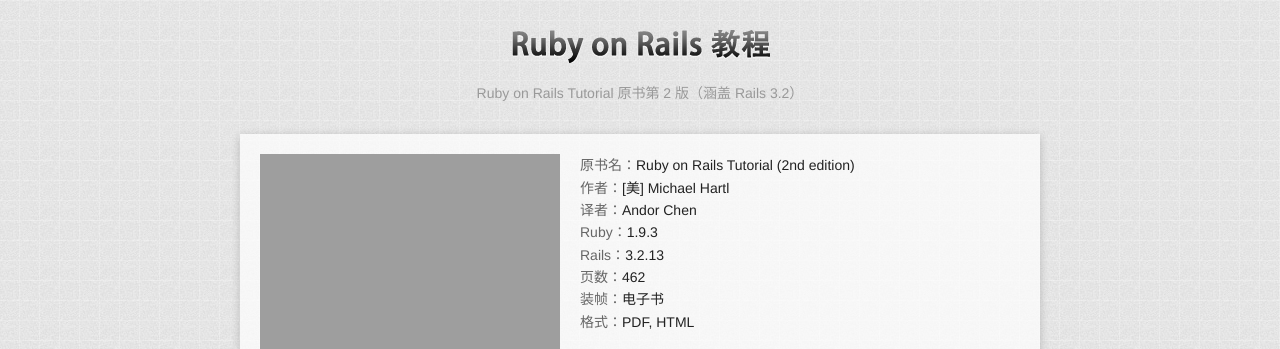
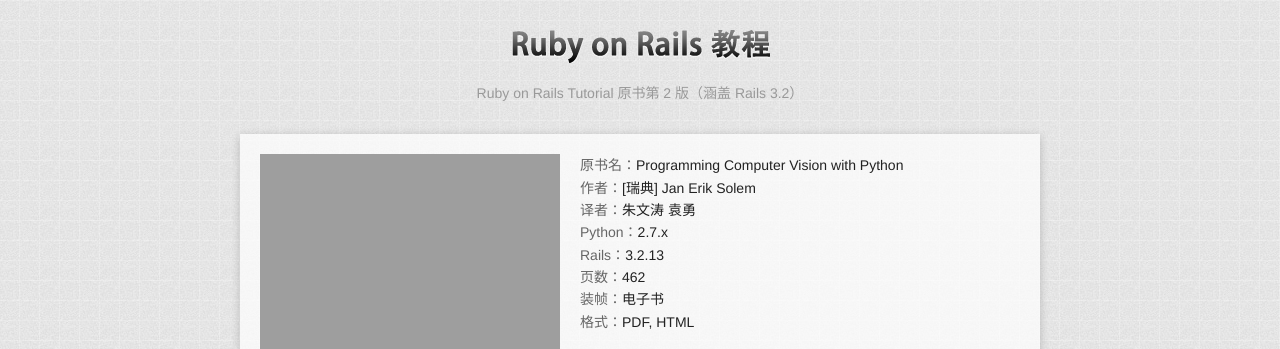
Before and after one commit to willard-yuan/pcvwithpython, a Jekyll site: the page built from index.md, in a window 1280 px wide. Shown: the top 349 px of the page. Built offline with Jekyll 4.4.1, drawn with Linux system fonts in a browser that asks for light colours; nearby versions of some CDN libraries; library files that are not in the unit come from our copies; Markdown is read by kramdown in place of the engine named in the settings.

Commit message:
update index.md

```diff
--- a/index.md
+++ b/index.md
@@ -3,16 +3,16 @@
 ---
 
 <div class="bookinfo">
-	<img src="{{ site.url }}/assets/images/cover.jpg" title="Ruby on Rails 教程" alt="Ruby on Rails 教程" width="300" height="422" />
+	<img src="{{ site.url }}/assets/images/cover.jpg" title="Python计算机视觉编程" alt="Python计算机视觉编程" width="300" height="422" />
 	<dl>
 		<dt>原书名：</dt>
-		<dd>Ruby on Rails Tutorial (2nd edition)</dd>
+		<dd>Programming Computer Vision with Python</dd>
 		<dt>作者：</dt>
-		<dd>[美] Michael Hartl</dd>
+		<dd>[瑞典] Jan Erik Solem</dd>
 		<dt>译者：</dt>
-		<dd>Andor Chen</dd>
-		<dt>Ruby：</dt>
-		<dd>1.9.3</dd>
+		<dd>朱文涛 袁勇</dd>
+		<dt>Python：</dt>
+		<dd>2.7.x</dd>
 		<dt>Rails：</dt>
 		<dd>3.2.13</dd>
 		<dt>页数：</dt>
@@ -55,7 +55,7 @@
 			<li><a href="{{ site.url }}chapter8.html" title="第八章 图像内容分类">第八章 图像内容分类</a></li>
 			<li><a href="{{ site.url }}chapter9.html" title="第九章 图像分割">第九章 图像分割</a></li>
 			<li><a href="{{ site.url }}chapter10.html" title="第十章 OpenCV">第十章 OpenCV</a></li>
-			<li><a href="{{ site.url }}chapter11.html" title="第十一章 用户间互相关注">第十一章 关注用户</a></li>
+			<li><a href="{{ site.url }}chapter11.html" title="附录 用户间互相关注">第十一章 关注用户</a></li>
 		</ol>
 	</div>
 	<div class="clearfix"></div>
```
